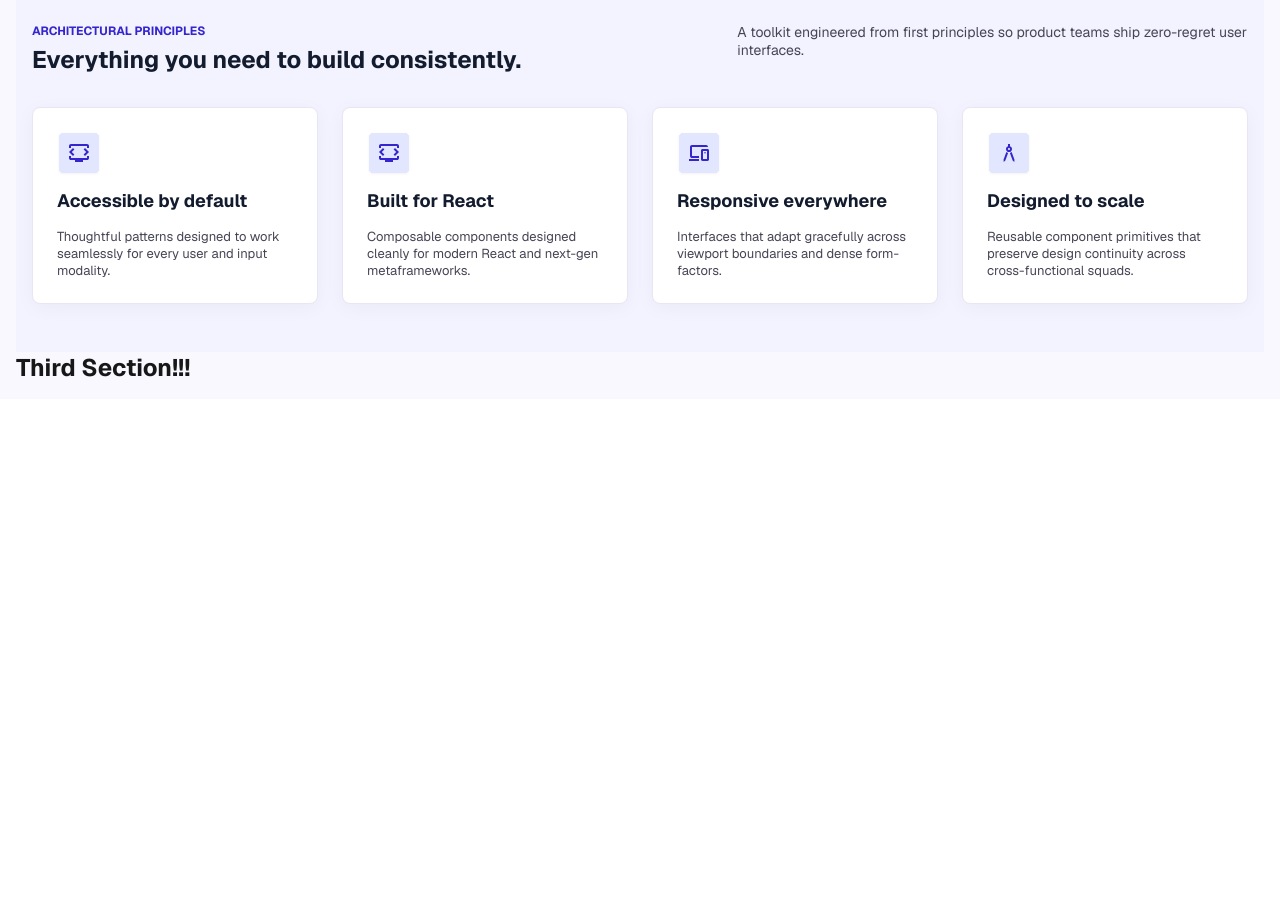
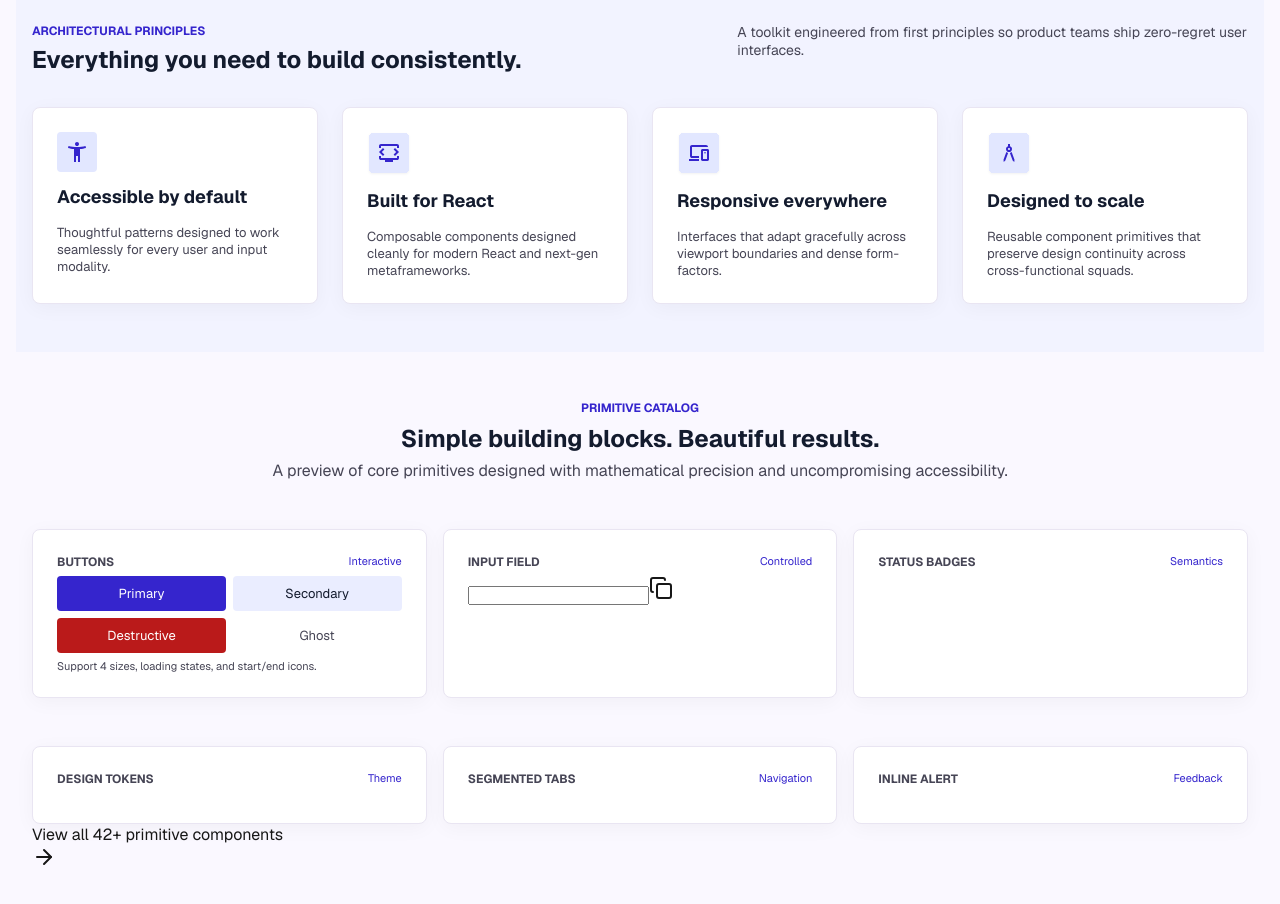
Before and after one commit to adeboyeMary/my_openUI, a Next.js app: page / in a window 1280 px wide. Shown: the part 820-1724 px from the top of the page. Before the commit the page ends 1219 px from the top, so only its background shows below. Built offline with nearby package versions, Linux system fonts and the light colour scheme.

Commit message:
primitive components section

```diff
--- a/src/app/page.module.scss
+++ b/src/app/page.module.scss
@@ -455,4 +455,10 @@
       }
     }
   }
+
+  .section3 {
+    background-color: #faf8ff;
+    width: 100%;
+    padding: 3rem 1rem;
+  }
 }
--- a/src/app/page.tsx
+++ b/src/app/page.tsx
@@ -2,6 +2,7 @@ import Card from "@/components/ui/Card/Card";
 import styles from "./page.module.scss";
 import HeroSection from "@/components/HeroSection";
 import { DUMMY_ROLES } from "@/components/DummyRole";
+import PrimitiveComponents from "@/components/section3/PromitiveComponents";
 // import { DUMMY_ROLES } from "@/constants/dummy";
 
 const Home = () => {
@@ -39,8 +40,8 @@ const Home = () => {
           </div>
         </section>
 
-        <section>
-          <h1>Third Section!!!</h1>
+        <section className={styles.section3}>
+          <PrimitiveComponents />
         </section>
       </main>
     </div>
--- a/src/components/DummyRole.tsx
+++ b/src/components/DummyRole.tsx
@@ -5,64 +5,20 @@ import React from "react";
 // ==========================================
 const AccessibleIcon = () => (
   <svg
-    width="44"
-    height="44"
-    viewBox="0 0 44 44"
+    width="40"
+    height="40"
+    viewBox="0 0 40 40"
     fill="none"
     xmlns="http://www.w3.org/2000/svg"
   >
-    <g filter="url(#filter0_d_9_6843)">
-      <rect
-        x="2"
-        y="1"
-        width="40"
-        height="40"
-        rx="4"
-        fill="#E2E7FF"
-        shape-rendering="crispEdges"
-      />
-      <path
-        d="M12 16V14C12 13.45 12.1958 12.9792 12.5875 12.5875C12.9792 12.1958 13.45 12 14 12H30C30.55 12 31.0208 12.1958 31.4125 12.5875C31.8042 12.9792 32 13.45 32 14V16H30V14H14V16H12ZM18 30V28H14C13.45 28 12.9792 27.8042 12.5875 27.4125C12.1958 27.0208 12 26.55 12 26V24H14V26H30V24H32V26C32 26.55 31.8042 27.0208 31.4125 27.4125C31.0208 27.8042 30.55 28 30 28H26V30H18ZM14.8 20L17.4 17.4L16 16L12 20L16 24L17.4 22.6L14.8 20ZM29.2 20L26.6 22.6L28 24L32 20L28 16L26.6 17.4L29.2 20Z"
-        fill="#3525CD"
-      />
-    </g>
-    <defs>
-      <filter
-        id="filter0_d_9_6843"
-        x="0"
-        y="0"
-        width="44"
-        height="44"
-        filterUnits="userSpaceOnUse"
-        color-interpolation-filters="sRGB"
-      >
-        <feFlood flood-opacity="0" result="BackgroundImageFix" />
-        <feColorMatrix
-          in="SourceAlpha"
-          type="matrix"
-          values="0 0 0 0 0 0 0 0 0 0 0 0 0 0 0 0 0 0 127 0"
-          result="hardAlpha"
-        />
-        <feOffset dy="1" />
-        <feGaussianBlur stdDeviation="1" />
-        <feComposite in2="hardAlpha" operator="out" />
-        <feColorMatrix
-          type="matrix"
-          values="0 0 0 0 0 0 0 0 0 0 0 0 0 0 0 0 0 0 0.05 0"
-        />
-        <feBlend
-          mode="normal"
-          in2="BackgroundImageFix"
-          result="effect1_dropShadow_9_6843"
-        />
-        <feBlend
-          mode="normal"
-          in="SourceGraphic"
-          in2="effect1_dropShadow_9_6843"
-          result="shape"
-        />
-      </filter>
-    </defs>
+    {/* Clean icon background block shape */}
+    <rect width="40" height="40" rx="4" fill="#E2E7FF" />
+
+    {/* Traces out the exact geometric key-and-shield visual element */}
+    <path
+      d="M20 14C19.45 14 18.9792 13.8042 18.5875 13.4125C18.1958 13.0208 18 12.55 18 12C18 11.45 18.1958 10.9792 18.5875 10.5875C18.9792 10.1958 19.45 10 20 10C20.55 10 21.0208 10.1958 21.4125 10.5875C21.8042 10.9792 22 11.45 22 12C22 12.55 21.8042 13.0208 21.4125 13.4125C21.0208 13.8042 20.55 14 20 14ZM17 30V17C16 16.9167 14.9833 16.7917 13.95 16.625C12.9167 16.4583 11.9333 16.25 11 16L11.5 14C12.8 14.35 14.1833 14.6042 15.65 14.7625C17.1167 14.9208 18.5667 15 20 15C21.4333 15 22.8833 14.9208 24.35 14.7625C25.8167 14.6042 27.2 14.35 28.5 14L29 16C28.0667 16.25 27.0833 16.4583 26.05 16.625C25.0167 16.7917 24 16.9167 23 17V30H21V24H19V30H17Z"
+      fill="#3525CD"
+    />
   </svg>
 );
 
--- /dev/null
+++ b/src/components/section3/PromitiveComponents.tsx
@@ -0,0 +1,94 @@
+import styles from "./PtimitiveComponents.module.scss";
+
+import { ArrowRight, Copy } from "lucide-react";
+import Card from "../ui/Card/Card";
+
+const PrimitiveComponents = () => {
+  return (
+    <>
+      <header className={styles.header}>
+        <p className={styles.headerP1}>PRIMITIVE CATALOG</p>
+        <h1 className={styles.headerH1}>
+          Simple building blocks. Beautiful results.
+        </h1>
+        <p className={styles.headerP2}>
+          A preview of core primitives designed with mathematical precision and
+          uncompromising accessibility.
+        </p>
+      </header>
+      <div className={styles.cardsContainer}>
+        <div className={styles.cards}>
+          <Card>
+            <div className={styles.firstTopCardDiv1}>
+              <p className={styles.p1}>BUTTONS</p>
+              <p className={styles.p2}>Interactive</p>
+            </div>
+            <div className={styles.buttons}>
+              <span className={styles.primaryButton}>Primary</span>
+              <span className={styles.secondaryButton}>Secondary</span>
+              <span className={styles.destructiveButton}>Destructive</span>
+              <span className={styles.ghostButton}>Ghost</span>
+            </div>
+            <span className={styles.buttonsP}>
+              Support 4 sizes, loading states, and start/end icons.
+            </span>
+          </Card>
+          <Card>
+            <div className={styles.firstTopCardDiv1}>
+              <p className={styles.p1}>INPUT FIELD</p>
+              <p className={styles.p2}>Controlled</p>
+            </div>
+            <form>
+              <label></label>
+              <div>
+                <input></input>
+                <Copy />
+              </div>
+            </form>
+          </Card>
+          <Card>
+            <div className={styles.firstTopCardDiv1}>
+              <p className={styles.p1}>STATUS BADGES</p>
+              <p className={styles.p2}>Semantics</p>
+            </div>
+            <div></div>
+            <p></p>
+          </Card>
+        </div>
+
+        <div className={styles.cards}>
+          <Card>
+            <div className={styles.firstTopCardDiv1}>
+              <p className={styles.p1}>DESIGN TOKENS</p>
+              <p className={styles.p2}>Theme</p>
+            </div>
+            <div></div>
+            <p></p>
+          </Card>
+          <Card>
+            <div className={styles.firstTopCardDiv1}>
+              <p className={styles.p1}>SEGMENTED TABS</p>
+              <p className={styles.p2}>Navigation</p>
+            </div>
+            <div></div>
+            <p></p>
+          </Card>
+          <Card>
+            <div className={styles.firstTopCardDiv1}>
+              <p className={styles.p1}>INLINE ALERT</p>
+              <p className={styles.p2}>Feedback</p>
+            </div>
+            <div></div>
+            <p></p>
+          </Card>
+        </div>
+      </div>
+      <div>
+        <p>View all 42+ primitive components</p>
+        <ArrowRight />
+      </div>
+    </>
+  );
+};
+
+export default PrimitiveComponents;
--- /dev/null
+++ b/src/components/section3/PtimitiveComponents.module.scss
@@ -0,0 +1,108 @@
+.header {
+  text-align: center;
+  margin-bottom: 3rem;
+  display: flex;
+  flex-direction: column;
+  gap: 0.4rem;
+
+  .headerP1 {
+    color: #3525cd;
+    font-size: 12px;
+    font-weight: bold;
+  }
+
+  .headerH1 {
+    color: #131b2e;
+    font-size: 24px;
+    font-weight: bold;
+  }
+
+  .headerP2 {
+    color: #464555;
+    font-size: 16px;
+    font-weight: normal;
+  }
+}
+
+.cardsContainer {
+  display: flex;
+  flex-direction: column;
+  gap: 3rem;
+
+  .cards {
+    display: grid;
+    grid-template-columns: repeat(3, 1fr);
+    gap: 1rem;
+
+    // 📱 Mobile responsive grid layout fallback
+    @media (max-width: 768px) {
+      grid-template-columns: 1fr;
+    }
+
+    // 🌟 1. Enforces identical flex layout & gap structure on EVERY card inside the grid
+    :global(.card),
+    & > div {
+      display: flex;
+      flex-direction: column;
+      gap: 6px;
+    }
+
+    // 🌟 2. This shared header row now applies perfectly to all cards!
+    .firstTopCardDiv1 {
+      display: flex;
+      flex-direction: row;
+      justify-content: space-between;
+
+      .p1 {
+        color: #464555;
+        font-size: 12px;
+        font-weight: bold;
+      }
+      .p2 {
+        color: #3525cd;
+        font-size: 11px;
+        font-weight: normal;
+      }
+    }
+
+    // 🌟 3. Moving this out guarantees the base paragraph gets styled on any card that uses it
+    .buttonsP {
+      font-size: 11px;
+      color: #464555;
+      font-weight: normal;
+      margin-top: auto; // Pushes the description line cleanly to the bottom baseline
+    }
+
+    // 🌟 4. Keeps the button layouts safely grouped together for the first card
+    .buttons {
+      display: grid;
+      grid-template-columns: repeat(2, 1fr);
+      text-align: center;
+      gap: 0.4rem;
+
+      .primaryButton,
+      .secondaryButton,
+      .destructiveButton,
+      .ghostButton {
+        background-color: #3525cd;
+        border-radius: 4px;
+        font-size: 13px;
+        font-weight: normal;
+        color: white;
+        padding: 9px 32px;
+      }
+      .secondaryButton {
+        background-color: #eaedff;
+        color: #131b2e;
+      }
+      .destructiveButton {
+        background-color: #ba1a1a;
+        color: white;
+      }
+      .ghostButton {
+        background-color: transparent;
+        color: #464555;
+      }
+    }
+  }
+}
```
